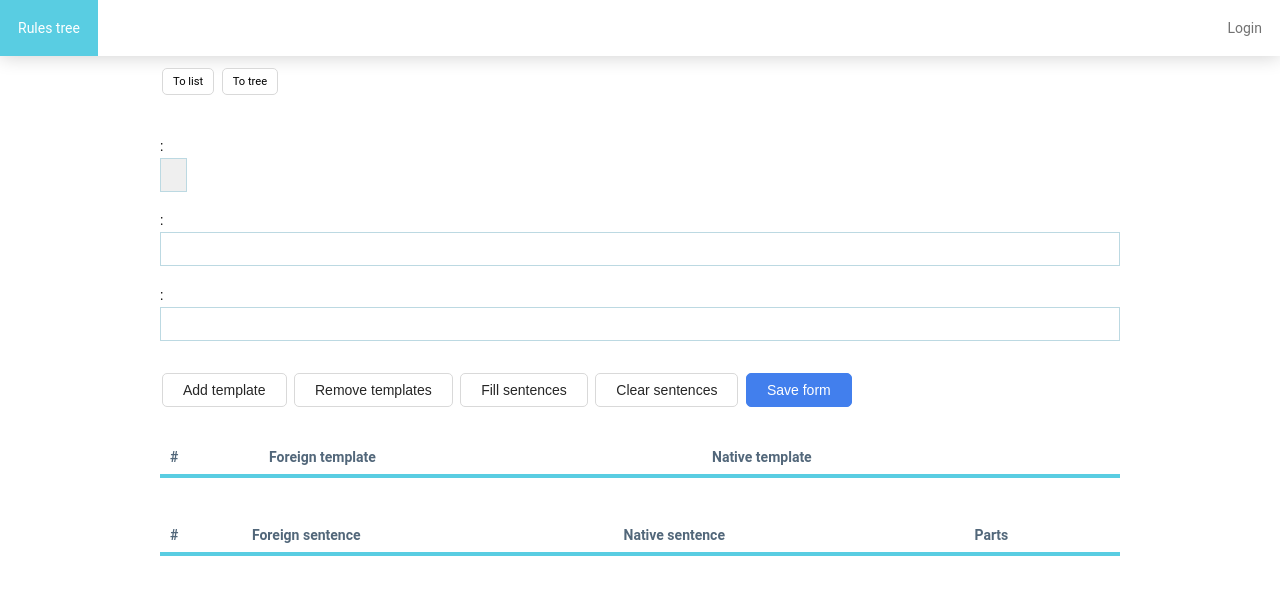
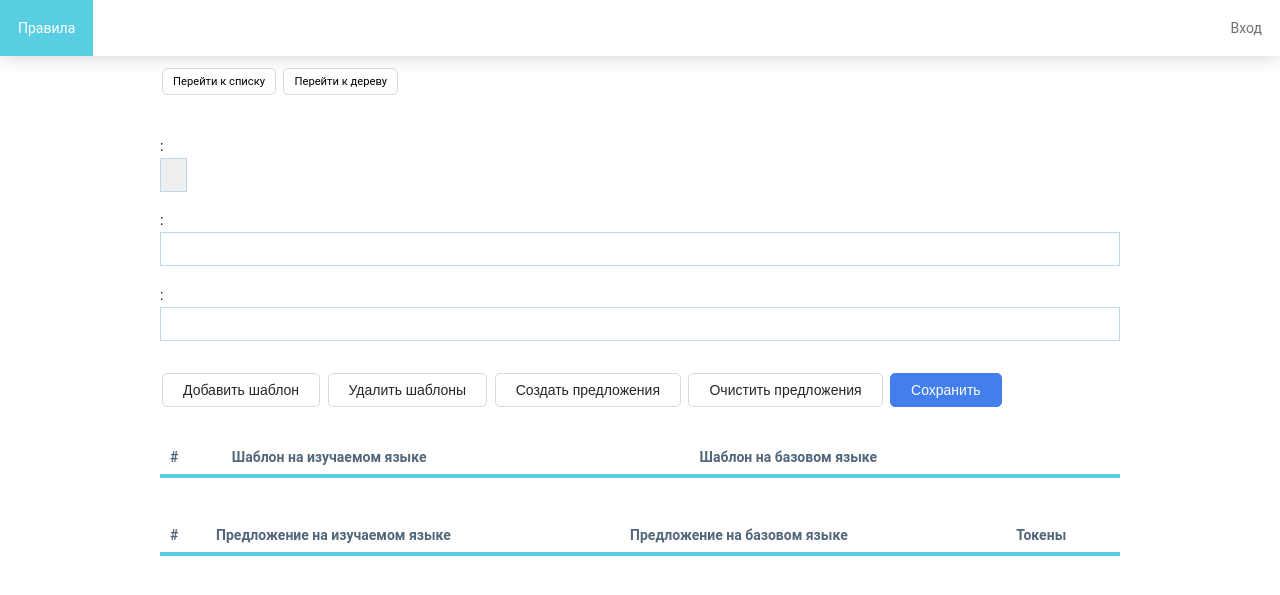
Before and after one commit to yvolohov/admin.sip.dev, a PHP site: template public_html/templates/question/new-edit.twig in a window 1280 px wide. Shown: the top 595 px of the page. Run offline with PHP 8.4, Linux system fonts and the light colour scheme; the template is opened without the code that fills it, so the values that code supplies are empty; some libraries are stand-ins or nearby versions.

Commit message:
localization

```diff
--- a/public_html/templates/auth/login.twig
+++ b/public_html/templates/auth/login.twig
@@ -12,7 +12,7 @@
 
                         <div class="row">
                             <div class="cell">
-                                <h2>Sign in</h2>
+                                <h2>Вход</h2>
 
                                 {% set errors = form.getErrors() %}
                                 {% for error in errors %}
@@ -44,7 +44,7 @@
 
                         <div class="row">
                             <div class="cell">
-                                <button class="button rounded primary" type="submit">Sign in</button>
+                                <button class="button rounded primary" type="submit">Войти</button>
                             </div>
                         </div>
 
--- a/public_html/templates/categories/edit-tree.twig
+++ b/public_html/templates/categories/edit-tree.twig
@@ -8,7 +8,7 @@
     <div class="grid condensed">
         <div class="row">
             <div class="cell">
-                <a href="/category/new/" class="button small-button rounded">New</a>
+                <a href="/category/new/" class="button small-button rounded">Создать</a>
             </div>
         </div>
         <div class="row">
--- a/public_html/templates/category/new-edit.twig
+++ b/public_html/templates/category/new-edit.twig
@@ -9,13 +9,13 @@
 
         <div class="row">
             <div class="cell">
-                <a href="/categories/edit-tree/" class="button small-button rounded">To tree</a>
+                <a href="/categories/edit-tree/" class="button small-button rounded">Перейти к дереву</a>
 
                 {% set id = form.getParam('id', 'value') %}
                 {% set url_name = form.getParam('url_name', 'value') %}
                 {% if id and url_name %}
                     <a href="/grammar-rule/show/{{ id }}/{{ url_name }}/" target="_blank"
-                       class="button small-button rounded">Preview</a>
+                       class="button small-button rounded">Передпросмотр</a>
                 {% endif %}
             </div>
         </div>
@@ -107,7 +107,7 @@
 
                         <div class="row">
                             <div class="cell">
-                                <button id="button_submit" type="submit" class="button rounded primary">Save</button>
+                                <button id="button_submit" type="submit" class="button rounded primary">Сохранить</button>
                             </div>
                         </div>
 
--- a/public_html/templates/head-menu.twig
+++ b/public_html/templates/head-menu.twig
@@ -3,22 +3,22 @@
     <nav>
         <ul class="h-menu block-shadow-impact">
             <li class="{{ (activePage == '/grammar-rules/show-tree/') ? 'active' : '' }}">
-                <a href="/grammar-rules/show-tree/">Rules tree</a>
+                <a href="/grammar-rules/show-tree/">Правила</a>
             </li>
             <li class="{{ (activePage == '/categories/edit-tree/') ? 'active' : '' }}">
-                <a href="/categories/edit-tree/">Categories tree</a>
+                <a href="/categories/edit-tree/">Категории</a>
             </li>
             <li class="{{ (activePage == '/questions/show-tree/') ? 'active' : '' }}">
-                <a href="/questions/show-tree/">Questions tree</a>
+                <a href="/questions/show-tree/">Дерево вопросов</a>
             </li>
             <li class="{{ (activePage == '/questions/show/') ? 'active' : '' }}">
-                <a href="/questions/show/">Questions list</a>
+                <a href="/questions/show/">Список вопросов</a>
             </li>
             <li class="{{ (activePage == '/test/page/') ? 'active' : '' }}">
-                <a href="/test/page/">Test page</a>
+                <a href="/test/page/">Тренировка</a>
             </li>
             <li class="place-right">
-                <a href="/logout">Logout</a>
+                <a href="/logout">Выход</a>
             </li>
         </ul>
     </nav>
@@ -28,10 +28,10 @@
     <nav>
         <ul class="h-menu block-shadow-impact">
             <li class="{{ (activePage == '/grammar-rules/show-tree/') ? 'active' : '' }}">
-                <a href="/grammar-rules/show-tree/">Rules tree</a>
+                <a href="/grammar-rules/show-tree/">Правила</a>
             </li>
             <li class="place-right">
-                <a href="/login">Login</a>
+                <a href="/login">Вход</a>
             </li>
         </ul>
     </nav>
--- a/public_html/templates/question/new-edit.twig
+++ b/public_html/templates/question/new-edit.twig
@@ -13,8 +13,8 @@
 
         <div class="row">
             <div class="cell">
-                <a href="/questions/show/" class="button small-button rounded">To list</a>
-                <a href="/questions/show-tree/" class="button small-button rounded">To tree</a>
+                <a href="/questions/show/" class="button small-button rounded">Перейти к списку</a>
+                <a href="/questions/show-tree/" class="button small-button rounded">Перейти к дереву</a>
             </div>
         </div>
 
@@ -72,11 +72,11 @@
 
             <div class="row">
                 <div class="cell">
-                    <button class="button rounded" id="button-add-template" type="button">Add template</button>
-                    <button class="button rounded" id="button-remove-templates" type="button">Remove templates</button>
-                    <button class="button rounded" id="button-fill-sentences" type="button">Fill sentences</button>
-                    <button class="button rounded" id="button-clear-sentences" type="button">Clear sentences</button>
-                    <button class="button rounded primary" id="button_submit" type="submit">Save form</button>
+                    <button class="button rounded" id="button-add-template" type="button">Добавить шаблон</button>
+                    <button class="button rounded" id="button-remove-templates" type="button">Удалить шаблоны</button>
+                    <button class="button rounded" id="button-fill-sentences" type="button">Создать предложения</button>
+                    <button class="button rounded" id="button-clear-sentences" type="button">Очистить предложения</button>
+                    <button class="button rounded primary" id="button_submit" type="submit">Сохранить</button>
                 </div>
             </div>
 
@@ -86,8 +86,8 @@
                         <thead>
                         <tr>
                             <th>#</th>
-                            <th>Foreign template</th>
-                            <th>Native template</th>
+                            <th>Шаблон на изучаемом языке</th>
+                            <th>Шаблон на базовом языке</th>
                         </tr>
                         </thead>
 
@@ -128,9 +128,9 @@
                         <thead>
                         <tr>
                             <th>#</th>
-                            <th>Foreign sentence</th>
-                            <th>Native sentence</th>
-                            <th>Parts</th>
+                            <th>Предложение на изучаемом языке</th>
+                            <th>Предложение на базовом языке</th>
+                            <th>Токены</th>
                         </tr>
                         </thead>
 
```
Also changed, not shown: public_html/Forms/CategoryForm.php (+7 -7 lines), public_html/Forms/QuestionForm.php (+4 -4 lines), public_html/templates/questions/show-tree.twig (+7 -7 lines), public_html/templates/questions/show.twig (+8 -8 lines), public_html/templates/test/screen.twig (+5 -6 lines).
